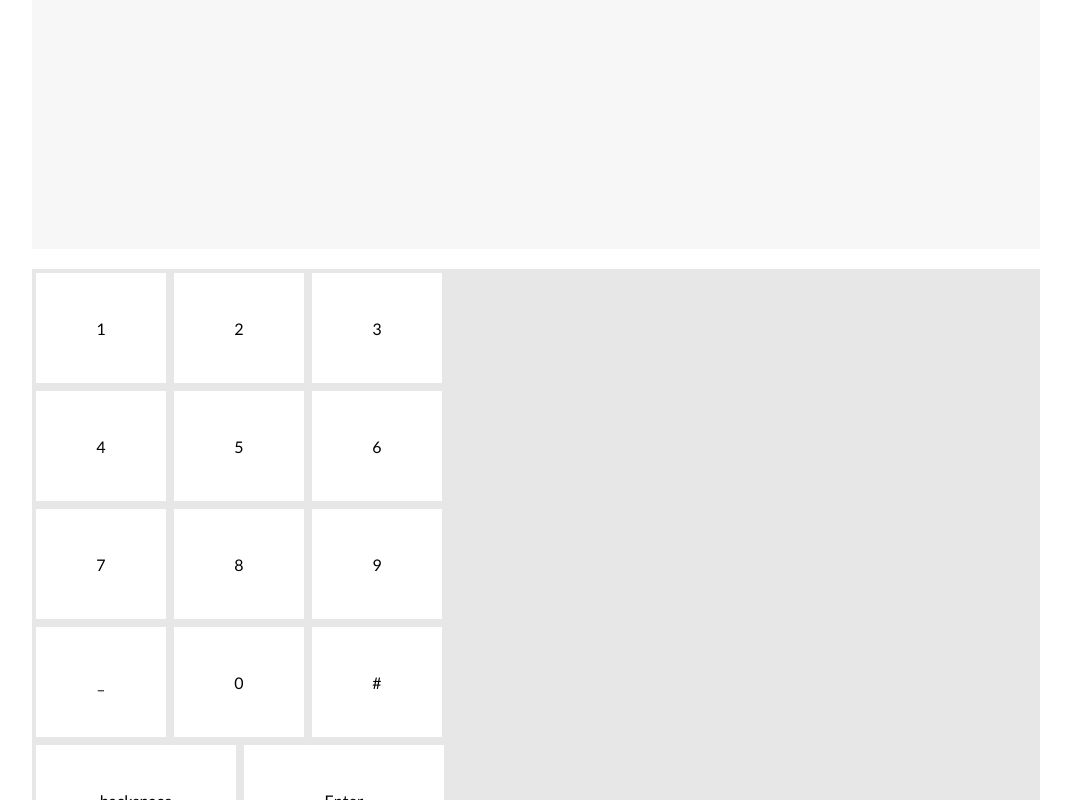
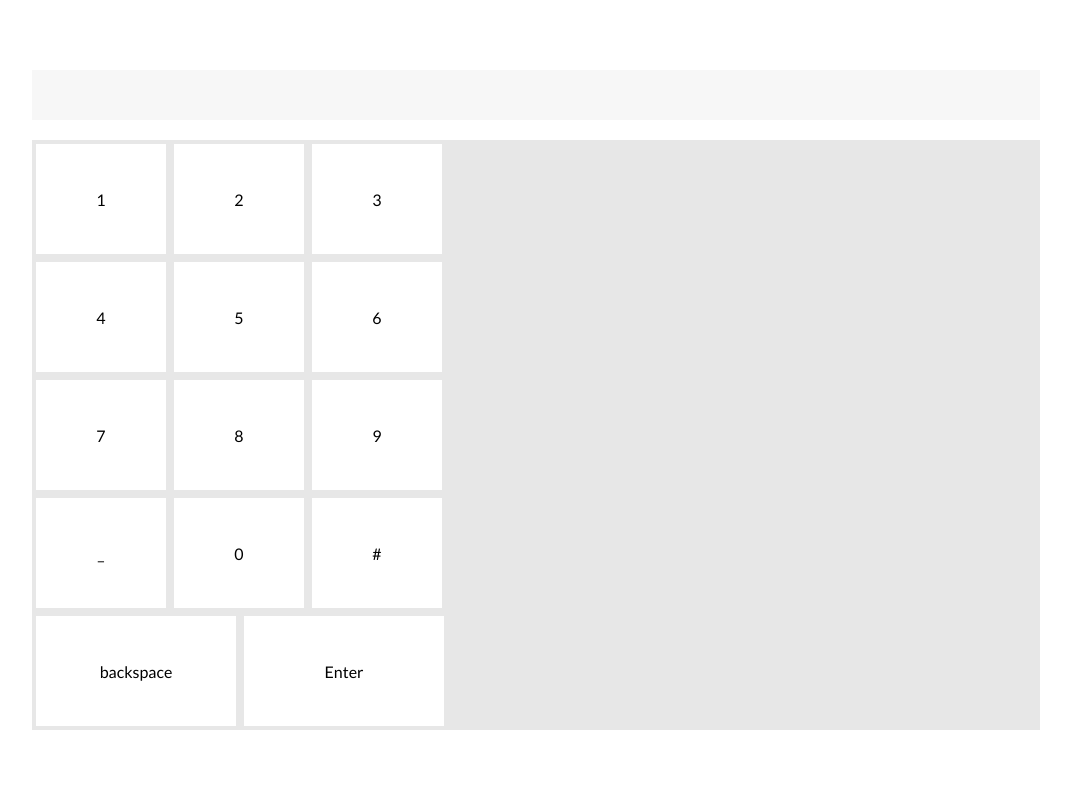
Before and after one commit to alfredjoe/nokia_keypad, a plain HTML site: page index.html in a window 1280 px wide. Shown: the whole page, without its empty margins (104-1175 px from the left). Drawn offline with Linux system fonts and the light colour scheme.

Commit message:
Update styles.css

```diff
--- a/css/styles.css
+++ b/css/styles.css
@@ -63,7 +63,7 @@ body {
 .text {
     max-width: 1008px;
     width: 100%;
-    height: 277px;
+    height: 50px;
     margin-bottom: 20px;
     border: none;
     outline: none;
```
